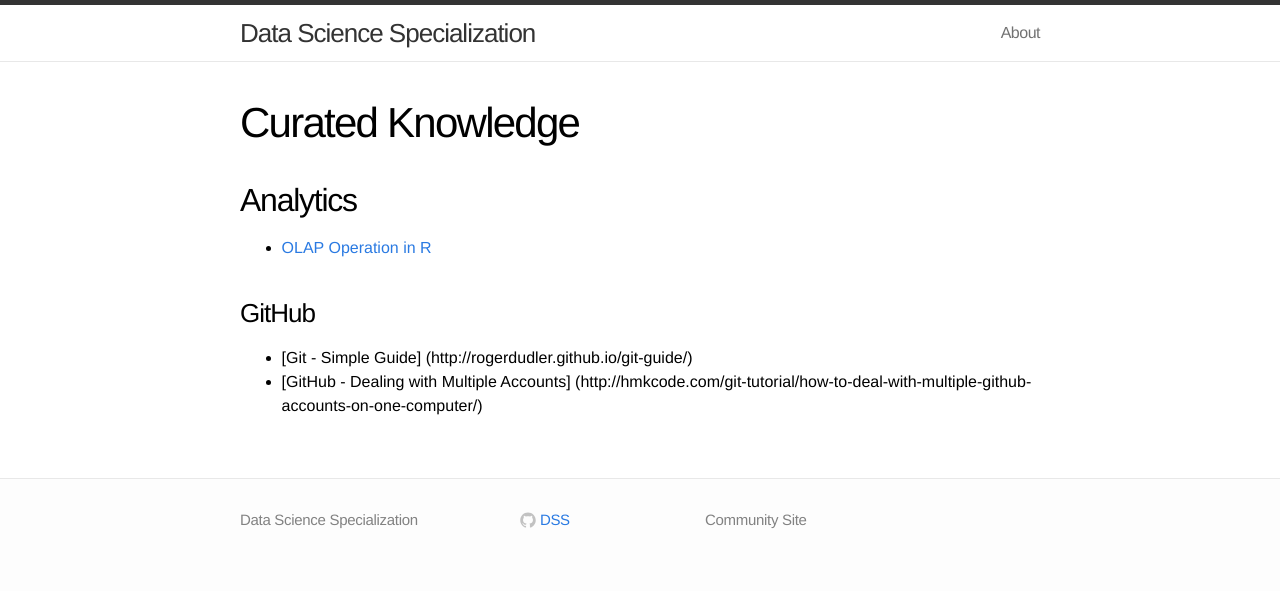
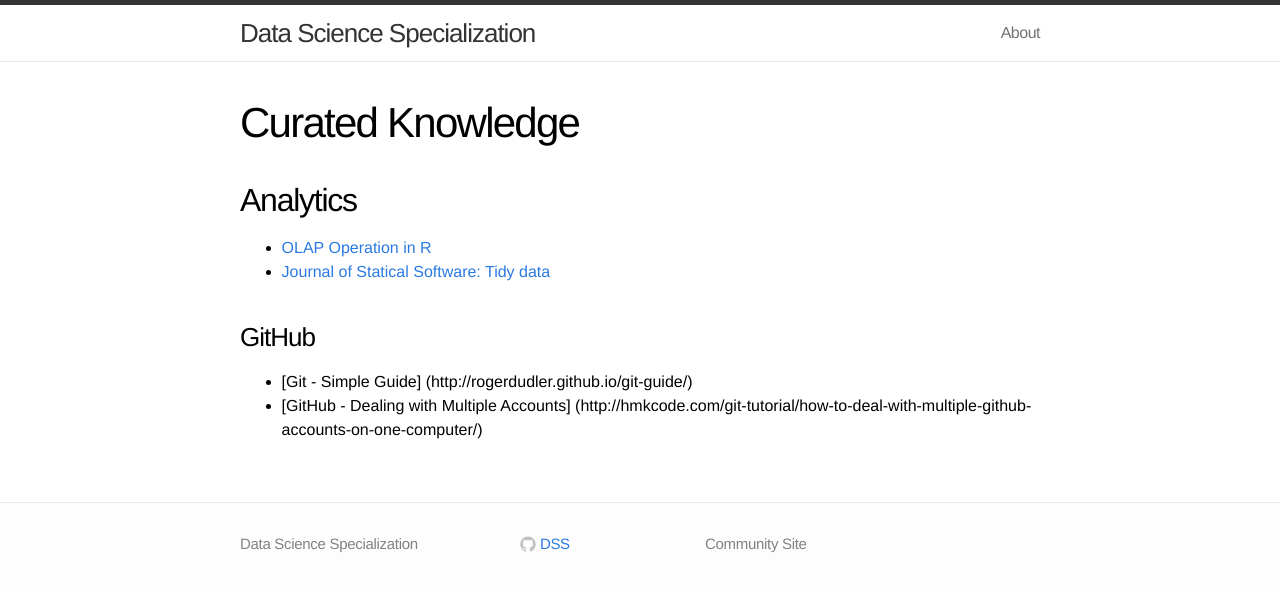
Before and after one commit to DataScienceSpecialization/DataScienceSpecialization.github.io, a Jekyll site: the page built from curated.md, in a window 1280 px wide. Shown: the top 591 px of the page. Built offline with Jekyll 4.4.1, drawn with Linux system fonts in a browser that asks for light colours.

Commit message:
Update curated.md
Hadley Wickam (RStudio) article on tidy data. Published in the Journal of Statistical Software, Vol. 59, Issue 10, Sep 2014

```diff
--- a/curated.md
+++ b/curated.md
@@ -7,6 +7,7 @@
 ## Analytics
 
 - [OLAP Operation in R](http://architects.dzone.com/articles/olap-operation-r)
+- [Journal of Statical Software: Tidy data](http://www.jstatsoft.org/v59/i10/paper)
 
 
 ### GitHub
```
